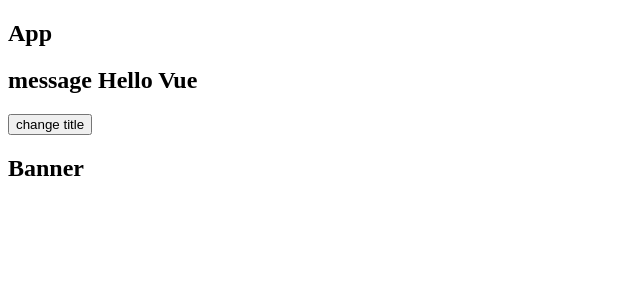
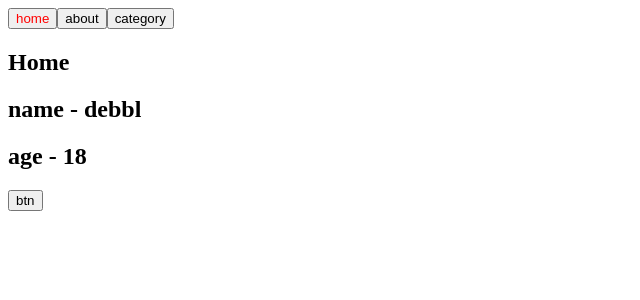
Before and after one commit to Debbl/learn-vuejs-notes, a Vue app in the folder 03_learn_component/: page / in a window 1280 px wide. Shown: the top 300 px of the page, without its empty margins (0-640 px from the left). Built offline with nearby package versions, Linux system fonts and the light colour scheme.

Commit message:
03_12_动态组件的使用

```diff
--- /dev/null
+++ b/03_learn_component/src/12_动态组件的使用/App.vue
@@ -0,0 +1,63 @@
+<template>
+  <div class="app">
+    <div class="nav">
+      <template v-for="(item, index) in tabs">
+        <button
+          @click="currentIndex = index"
+          :class="{ active: currentIndex === index }"
+        >
+          {{ item }}
+        </button>
+      </template>
+    </div>
+
+    <div class="views">
+      <!-- <template v-if="currentIndex === 0">
+        <home></home>
+      </template>
+      <template v-if="currentIndex === 1">
+        <about></about>
+      </template>
+      <template v-if="currentIndex === 2">
+        <category></category>
+      </template> -->
+
+      <component
+        name="debbl"
+        :age="18"
+        :is="tabs[currentIndex]"
+        @homeEvent="homeClick"
+      />
+    </div>
+  </div>
+</template>
+
+<script>
+import Home from './views/Home.vue';
+import About from './views/About.vue';
+import Category from './views/Category.vue';
+export default {
+  components: {
+    Home,
+    About,
+    Category,
+  },
+  data() {
+    return {
+      tabs: ['home', 'about', 'category'],
+      currentIndex: 0,
+    };
+  },
+  methods: {
+    homeClick(arg) {
+      console.log('app---', arg);
+    },
+  },
+};
+</script>
+
+<style scoped>
+.active {
+  color: red;
+}
+</style>
--- /dev/null
+++ b/03_learn_component/src/12_动态组件的使用/views/About.vue
@@ -0,0 +1,28 @@
+<template>
+  <div class="about">
+    <h2>About</h2>
+    <h2>name - {{ name }}, age - {{ age }}</h2>
+  </div>
+</template>
+
+<script>
+export default {
+  props: {
+    name: {
+      type: String,
+      default: '',
+    },
+    age: {
+      type: Number,
+      default: 0,
+    },
+  },
+  data() {
+    return {
+      message: 'Hello Vue',
+    };
+  },
+};
+</script>
+
+<style scoped></style>
--- /dev/null
+++ b/03_learn_component/src/12_动态组件的使用/views/Category.vue
@@ -0,0 +1,17 @@
+<template>
+  <div class="category">
+    <h2>Category</h2>
+  </div>
+</template>
+
+<script>
+export default {
+  data() {
+    return {
+      message: 'Hello Vue',
+    };
+  },
+};
+</script>
+
+<style scoped></style>
--- /dev/null
+++ b/03_learn_component/src/12_动态组件的使用/views/Home.vue
@@ -0,0 +1,37 @@
+<template>
+  <div class="home">
+    <h2>Home</h2>
+    <h2>name - {{ name }}</h2>
+    <h2>age - {{ age }}</h2>
+    <button @click="homeBtnClick">btn</button>
+  </div>
+</template>
+
+<script>
+export default {
+  props: {
+    name: {
+      type: String,
+      default: '',
+    },
+    age: {
+      type: Number,
+      default: 0,
+    },
+  },
+  emits: ['homeEvent'],
+  data() {
+    return {
+      message: 'Hello Vue',
+    };
+  },
+  methods: {
+    homeBtnClick() {
+      console.log('HomeBtnClick');
+      this.$emit('homeEvent', 'home');
+    },
+  },
+};
+</script>
+
+<style scoped></style>
--- a/03_learn_component/src/main.js
+++ b/03_learn_component/src/main.js
@@ -15,6 +15,8 @@ import { createApp } from 'vue';
 
 // import App from './10_生命周期函数演练/App.vue';
 
-import App from './11_ref获取元素组件/App.vue';
+// import App from './11_ref获取元素组件/App.vue';
+
+import App from './12_动态组件的使用/App.vue';
 
 createApp(App).mount('#app');
```
Also changed, not shown: 1 other file (tests, documents, lock files or other folders).
